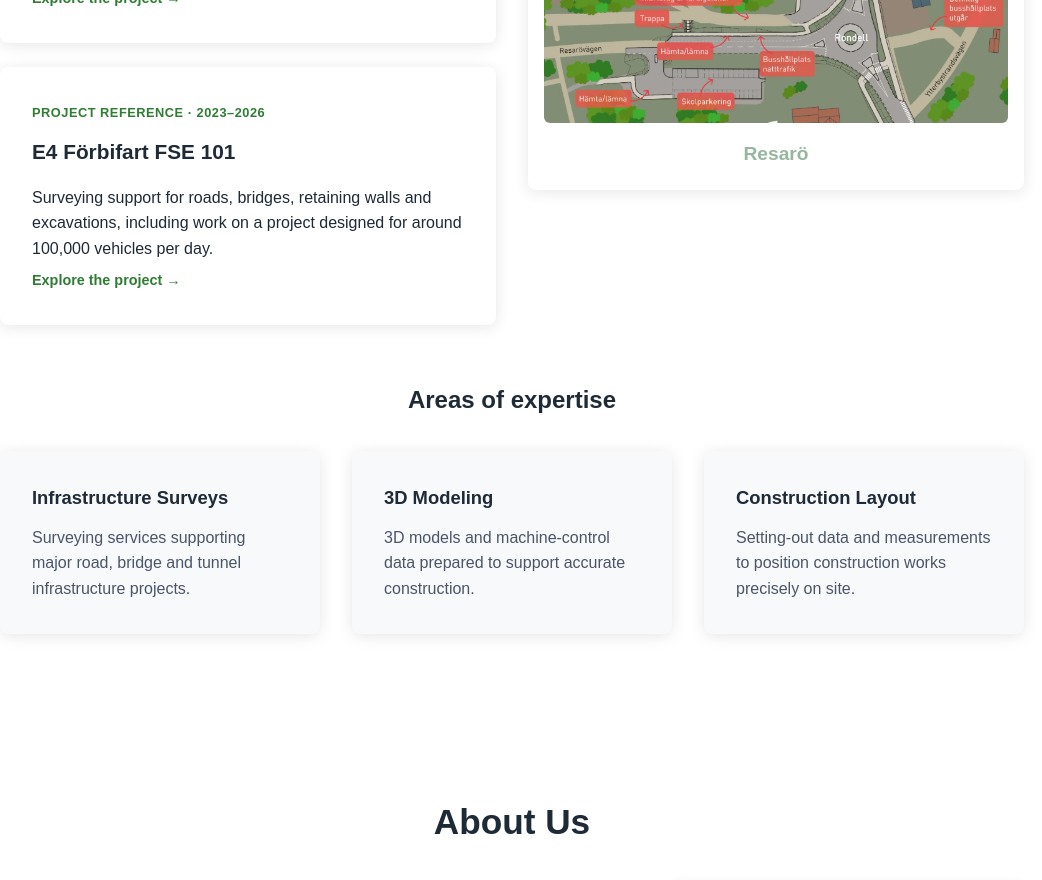
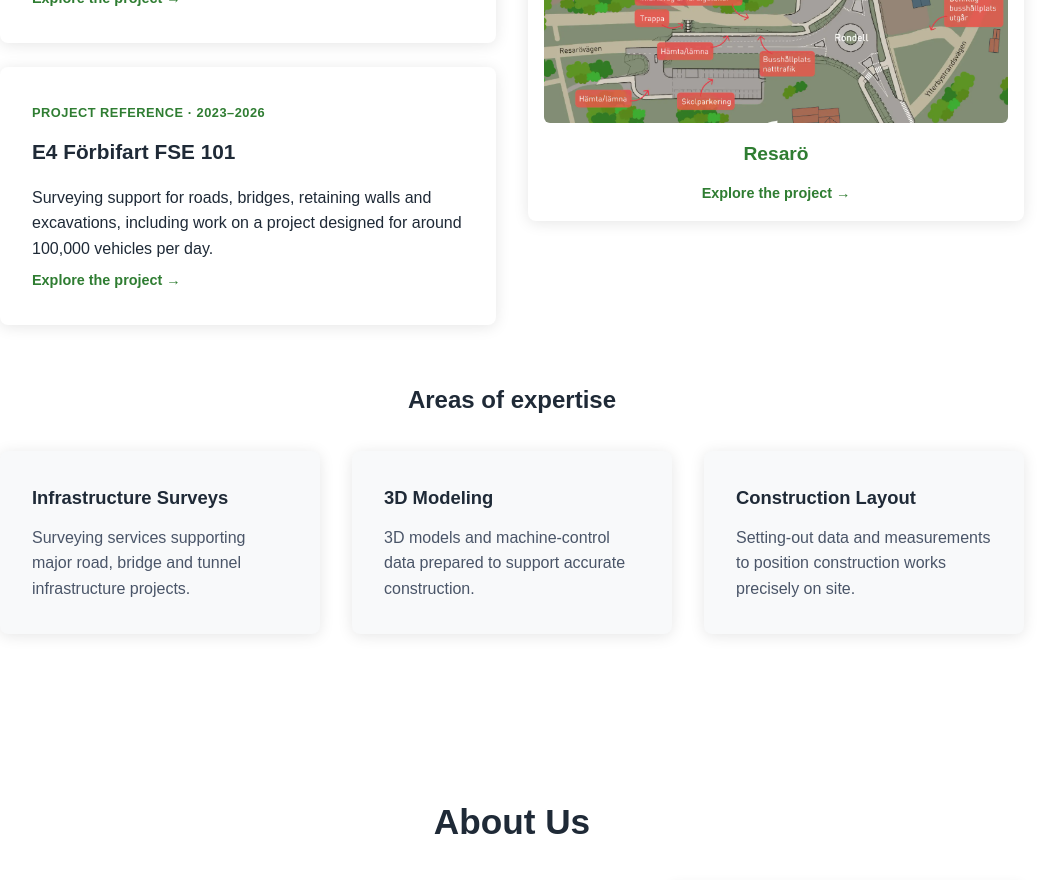
Before and after one commit to YourMan101/infiweb, a website: page public/index.html in a window 1280 px wide. Shown: the part 2340-3220 px from the top of the page, without its empty margins (128-1170 px from the left). Drawn offline with Linux system fonts and the light colour scheme.

Commit message:
Add Resarö project card link

```diff
--- a/public/css/style.css
+++ b/public/css/style.css
@@ -577,8 +577,14 @@ section h2 {
 
 .current-project-card h4 {
     margin: 1rem 0 0.25rem;
-    color: #96B69D;
+    color: var(--color-green);
     font-size: 1.2rem;
+    text-align: center;
+}
+
+.current-project-card .project-link-hint {
+    display: block;
+    margin-top: 0.75rem;
     text-align: center;
 }
 
--- a/public/index.html
+++ b/public/index.html
@@ -242,6 +242,7 @@
                 <a class="project-item current-project-card current-project-card-link" href="/project-resaro.html">
                     <img src="/images/resar%C3%B6.png" alt="Resarö project plan">
                     <h4>Resarö</h4>
+                    <span class="project-link-hint">Explore the project →</span>
                 </a>
             </div>
         </div>
```
Also changed, not shown: public/sv/index.html (+1 -0 lines).
